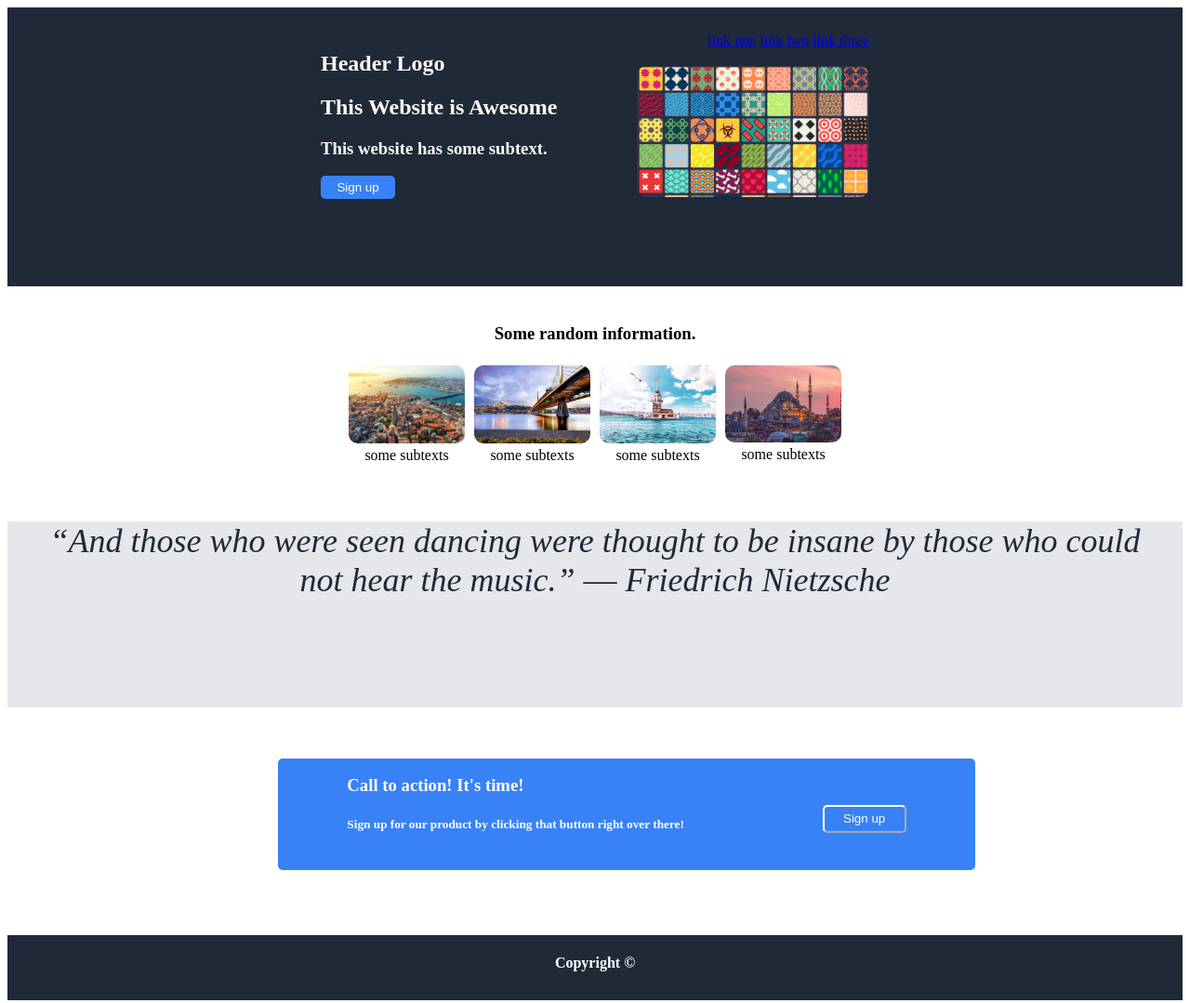
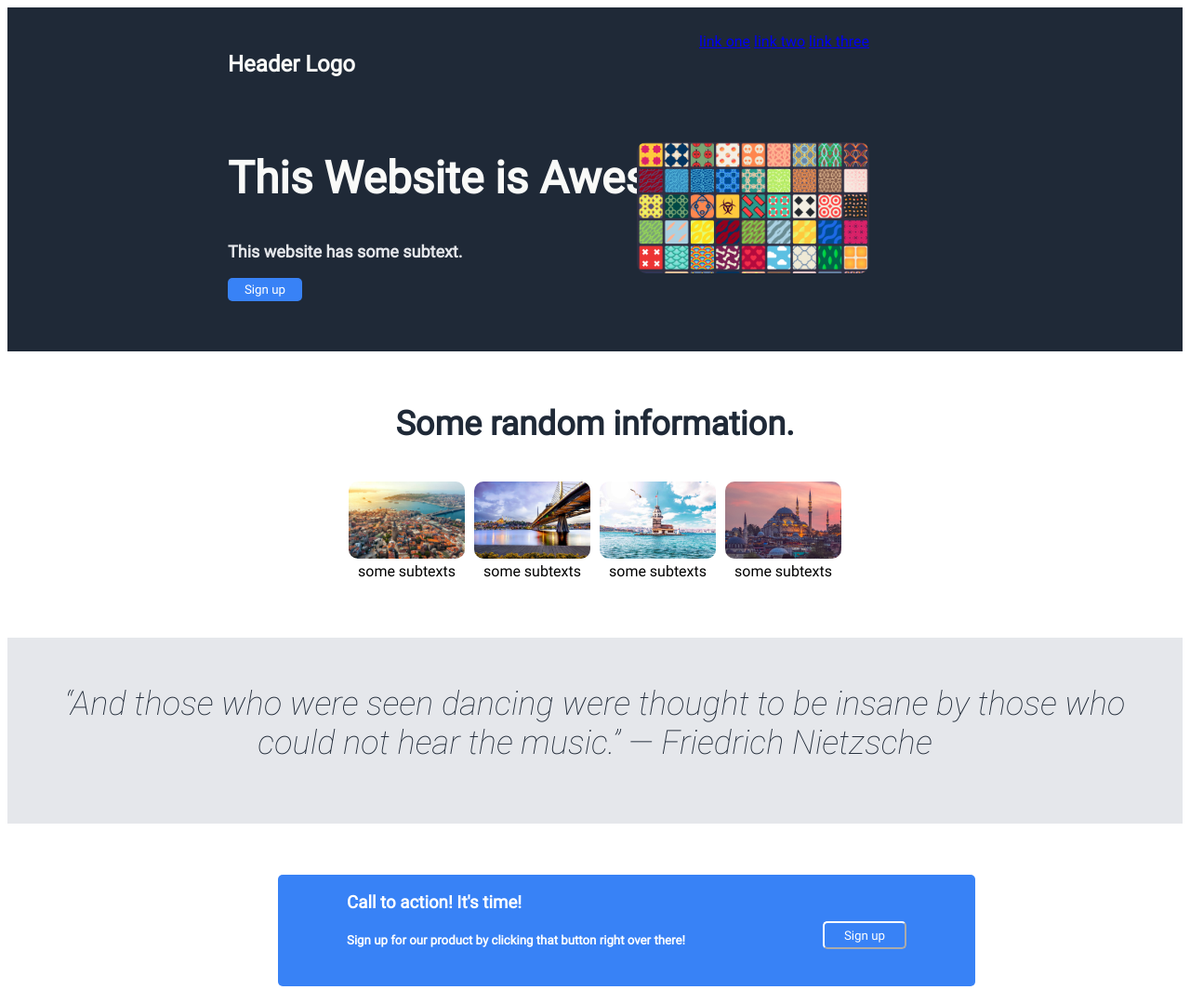
Before and after one commit to UfukAldanmaz/brainnest-main-css-assignment, a plain HTML site: page index.html in a window 1280 px wide. Shown: the top 1079 px of the page at 93% size. Drawn offline with Linux system fonts and the light colour scheme.

Commit message:
Font change

```diff
--- a/index.html
+++ b/index.html
@@ -14,13 +14,13 @@
         <header>
             <div class="main">
                 <div class="header-logo">
-                    <h1>Header Logo</h1>
-                    <h1>This Website is Awesome</h1>
-                    <h3>This website has some subtext.</h3>
+                    <h1 style="margin-bottom: 80px; font-size: 24px;">Header Logo</h1>
+                    <h1 style="font-size: 48px; font-weight: bolder;"> This Website is Awesome</h1>
+                    <h3 style="font-size: 18px; color:#e5e7eb;">This website has some subtext.</h3>
                     <button>Sign up</button>
                 </div>
                 <div class="links">
-                    <nav>
+                    <nav style="margin-bottom: 80px;">
                         <a href="#linkone">link one</a>
                         <a href="#linktwo">link two</a>
                         <a href="#linkthree">link three</a>
@@ -36,7 +36,7 @@
 
                     <figure>
                         <div>
-                            <h1>
+                            <h1 style="font-size:36px; font-weight:bolder; color:#1f2937;">
                                 Some random information.
                             </h1>
                         </div>
@@ -60,7 +60,8 @@
                 </div>
             </div>
             <div class="quote">
-                <blockquote>“And those who were seen dancing were thought to be insane by those who could not hear the
+                <blockquote>“And those
+                    who were seen dancing were thought to be insane by those who could not hear the
                     music.”
                     ― Friedrich Nietzsche</blockquote>
             </div>
--- a/style.css
+++ b/style.css
@@ -1,20 +1,32 @@
+@font-face {
+    font-family: 'Roboto';
+    src: url(assets/Fonts/Roboto-Regular.ttf);
+}
+
+@font-face {
+    font-family: 'Roboto-ThinItalic';
+    src: url(assets/Fonts/Roboto-ThinItalic.ttf);
+}
+
 header {
     background-color: #1f2937;
     color: #f9faf8;
     display: flex;
+    font-family: 'Roboto', sans-serif;
 }
 
 .main {
     padding: 30px;
-    margin: 120px;
+    margin: 155px;
 
 }
 
 .header-logo {
     position: absolute;
     top: 35px;
-    left: 45px;
-    margin-left: 300px;
+    left: 25px;
+    margin-left: 220px;
+    font-family: 'Roboto', sans-serif;
 }
 
 .header-logo button {
@@ -24,6 +36,7 @@ header {
     border-style: none;
     width: 80px;
     height: 25px;
+    font-family: 'Roboto', sans-serif;
 }
 
 .links {
@@ -32,38 +45,7 @@ header {
     right: 45px;
     margin-right: 300px;
     text-align: right;
-
 }
-
-
-/* .main-img {
-    position: absolute;
-    top: 135px;
-    right: 85px;
-    width: 520px;
-    left: 580px;
-
-} */
-
-
-/* .info {
-    display: flex;
-    flex-direction: row;
-    padding: 30px;
-    gap: 500px;
-    margin: 120px;
-}
-
-
-
-figure img {
-    float: left;
-    width: 33.33%;
-    padding: 5px;
-    width: 125px;
-} */
-
-
 
 .images {
     display: flex;
@@ -72,6 +54,7 @@ figure img {
     padding: 5px;
     justify-content: center;
     text-align: center;
+    font-family: 'Roboto', sans-serif;
 
 }
 
@@ -79,14 +62,13 @@ figure img {
     float: left;
     width: 25%;
     padding: 5px;
+    font-family: 'Roboto', sans-serif;
 }
 
 .column,
 img {
-
     border-radius: 10px;
     width: 125px;
-
 }
 
 .images::after {
@@ -99,10 +81,14 @@ img {
     height: 200px;
     text-align: center;
     background-color: #e5e7eb;
+    margin-bottom: 70px;
+}
+
+blockquote {
+    padding-top: 50px;
     font-size: 36px;
-    font-style: italic;
     color: #1f2937;
-    margin-bottom: 70px;
+    font-family: 'Roboto-ThinItalic', sans-serif;
 }
 
 .sign-up {
@@ -118,6 +104,8 @@ img {
     margin-bottom: 70px;
     display: flex;
     justify-content: space-around;
+    font-family: 'Roboto', sans-serif;
+
 }
 
 .sign-up-text {
@@ -137,13 +125,14 @@ img {
     height: 30px;
     float: right;
     top: 35%;
+    font-family: 'Roboto', sans-serif;
 }
 
 footer {
     background-color: #1f2937;
     color: white;
     height: 70px;
-
+    font-family: 'Roboto', sans-serif;
 }
 
 footer,
@@ -151,28 +140,3 @@ h4 {
     display: flex;
     justify-content: center;
 }
-
-/*  */
-
-/* .main-header {
-    font-size: 46px;
-}
-
-
-.back {
-    background-color: rgba(17, 16, 16, 0.488);
-}
-
-.container { */
-/* display: flex;
-    flex-direction: row;
-    justify-content: flex-start; */
-/* left: 85px;
-    display: grid;
-    grid-template-rows: auto auto;
-}
-
-.container button {
-    width: 75px;
-
-}*/
```
